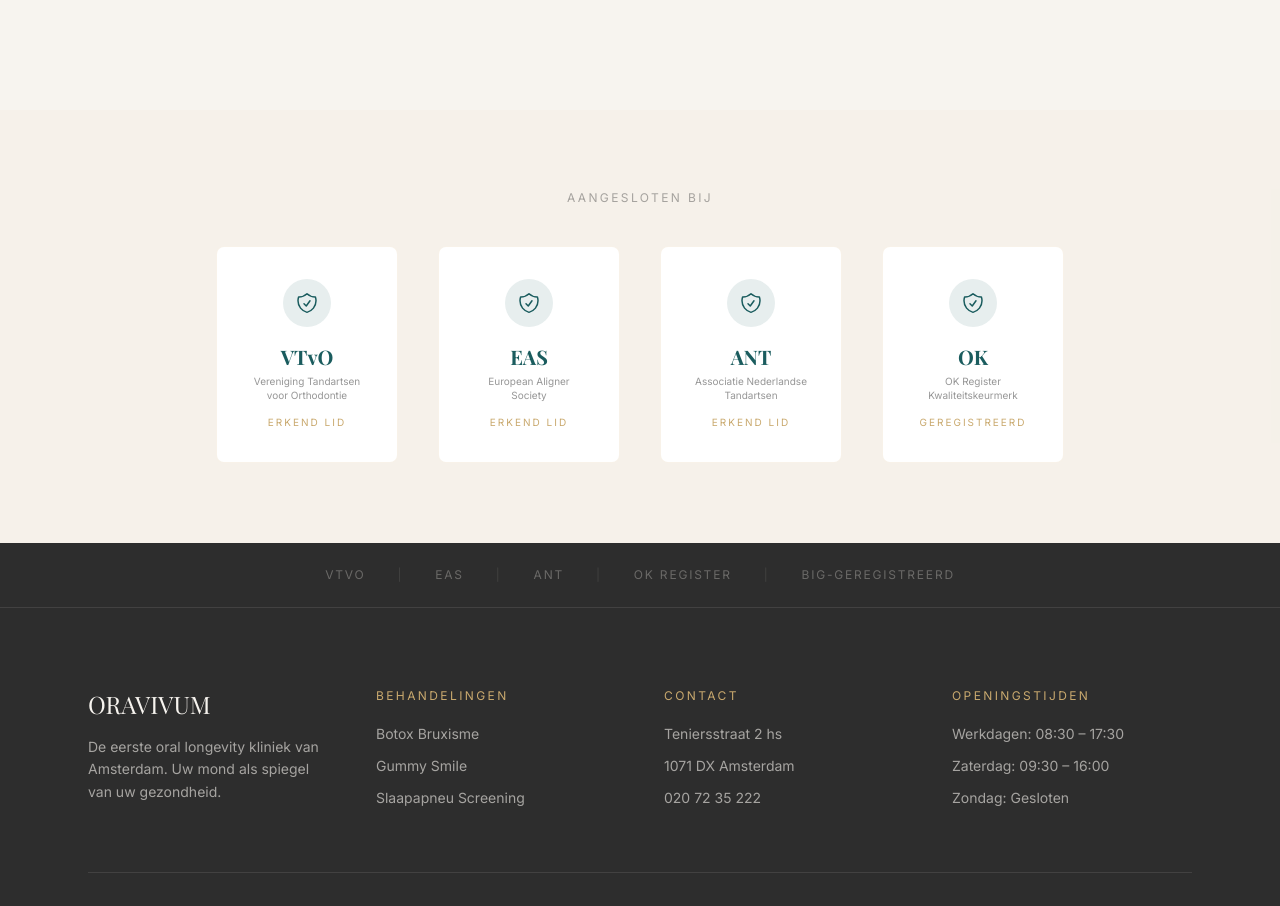
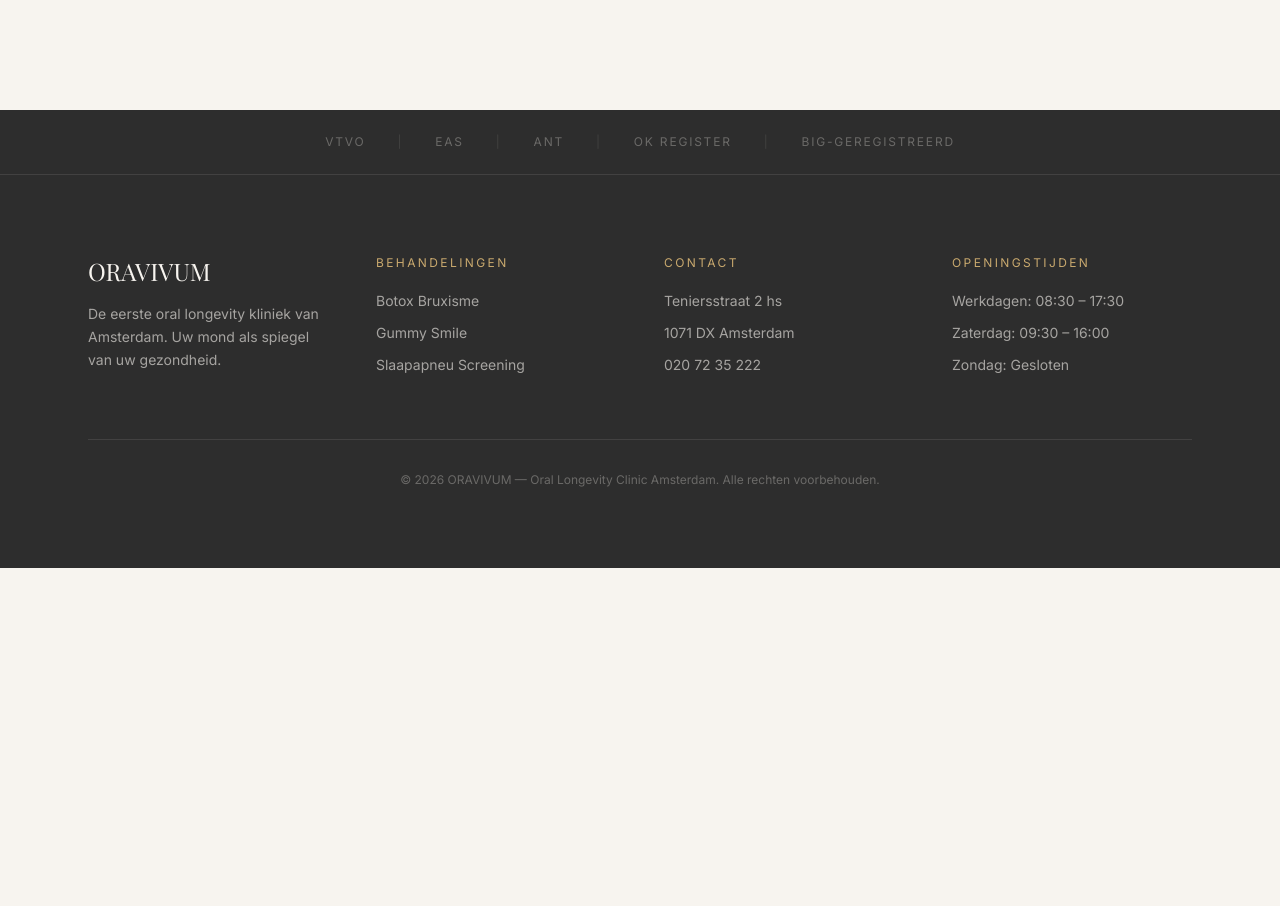
Before and after one commit to MB11-code/longevity-aevora, a Next.js app: page /over-ons in a window 1280 px wide. Shown: the part 3114-4020 px from the top of the page. After the commit the page ends 3682 px from the top, so only its background shows below. Built offline with nearby package versions, Linux system fonts and the light colour scheme; a web font is replaced by a local one.

Commit message:
Remove 'Aangesloten bij' section from Over Ons

```diff
--- a/app/over-ons/content.tsx
+++ b/app/over-ons/content.tsx
@@ -189,34 +189,6 @@ export function OverOnsContent() {
         </div>
       </section>
 
-      <section className="py-20 bg-sand/10">
-        <div className="max-w-4xl mx-auto px-6">
-          <ScrollReveal>
-            <p className="text-center text-xs tracking-[0.2em] uppercase text-charcoal/40 mb-10">
-              {t("Aangesloten bij", "Affiliated with")}
-            </p>
-            <div className="grid grid-cols-2 md:grid-cols-4 gap-10 items-center">
-              {[
-                { name: "VTvO", desc: t("Vereniging Tandartsen voor Orthodontie", "Association of Dentists for Orthodontics"), label: t("Erkend lid", "Certified member") },
-                { name: "EAS", desc: "European Aligner Society", label: t("Erkend lid", "Certified member") },
-                { name: "ANT", desc: t("Associatie Nederlandse Tandartsen", "Association of Dutch Dentists"), label: t("Erkend lid", "Certified member") },
-                { name: "OK", desc: t("OK Register Kwaliteitskeurmerk", "OK Register Quality Certification"), label: t("Geregistreerd", "Registered") },
-              ].map((item) => (
-                <div key={item.name} className="text-center p-8 bg-white border border-sand/30 rounded-lg">
-                  <div className="w-12 h-12 mx-auto mb-4 rounded-full bg-teal/10 flex items-center justify-center">
-                    <svg className="w-6 h-6 text-teal" fill="none" viewBox="0 0 24 24" strokeWidth={1.5} stroke="currentColor">
-                      <path strokeLinecap="round" strokeLinejoin="round" d="M9 12.75 11.25 15 15 9.75m-3-7.036A11.959 11.959 0 0 1 3.598 6 11.99 11.99 0 0 0 3 9.749c0 5.592 3.824 10.29 9 11.623 5.176-1.332 9-6.03 9-11.622 0-1.31-.21-2.571-.598-3.751h-.152c-3.196 0-6.1-1.248-8.25-3.285Z" />
-                    </svg>
-                  </div>
-                  <p className="font-playfair text-xl text-teal font-bold mb-1">{item.name}</p>
-                  <p className="text-[10px] text-charcoal/50 leading-snug mb-3">{item.desc}</p>
-                  <p className="text-[10px] tracking-[0.2em] uppercase text-gold">{item.label}</p>
-                </div>
-              ))}
-            </div>
-          </ScrollReveal>
-        </div>
-      </section>
     </>
   );
 }
```
